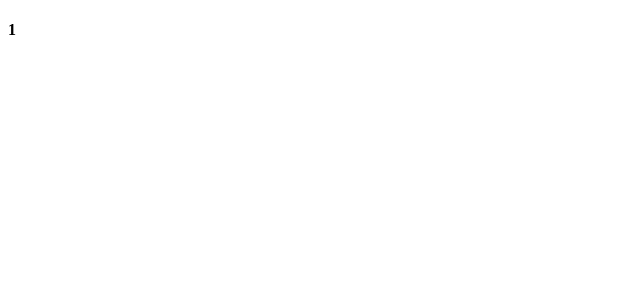
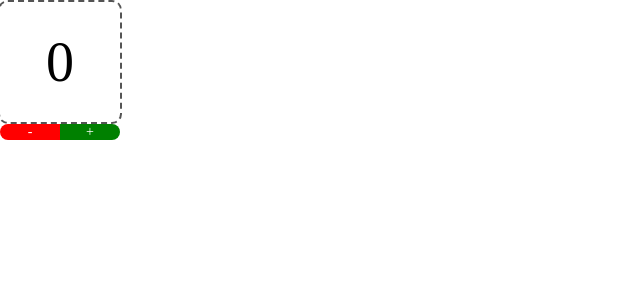
Before and after one commit to nastenka-28-10/React_Environment, a React app: page / in a window 1280 px wide. Shown: the top 300 px of the page, without its empty margins (0-640 px from the left). Built offline with nearby package versions, Linux system fonts and the light colour scheme.

Commit message:
mini application with redux, working counter

```diff
--- /dev/null
+++ b/src/actions/CounterActions.js
@@ -0,0 +1,13 @@
+import { INCREMENT, DECREMENT } from '../constants/CounterActionTypes';
+
+export function incrementCounter() {
+    return {
+        type: INCREMENT
+    }
+}
+
+export function decrementCounter() {
+    return {
+        type: DECREMENT
+    }
+}
--- /dev/null
+++ b/src/components/Counter/Counter.js
@@ -0,0 +1,15 @@
+import React from 'react';
+
+import './Counter.scss';
+
+const Counter = ({ value, onIncrement, onDecrement }) => (
+    <div class="counter">
+        <div class="counter-value">{ value }</div>
+        <div className="counter-buttons">
+            <div class="counter-buttons__minus" onClick={ onDecrement }>-</div>
+            <div class="counter-buttons__plus" onClick={ onIncrement }>+</div>
+        </div>
+    </div>
+)
+
+export default Counter;
--- /dev/null
+++ b/src/components/Counter/Counter.scss
@@ -0,0 +1,54 @@
+.counter{
+  display:flex;
+  width: 120px;
+  flex-direction: column;
+  align-items: center;
+
+  &-value{
+    display: flex;
+    align-items: center;
+    justify-content: center;
+    width: 120px;
+    height:120px;
+    font-size: 4rem;
+    border:2px #545454 dashed;
+    border-radius: 10px;
+  }
+
+  &-buttons{
+    display:flex;
+    border-radius: 15px;
+    cursor: pointer;
+    user-select: none;
+
+    &__minus{
+      display: flex;
+      align-items: center;
+      justify-content: center;
+      width: 60px;
+      color: white;
+      background-color: red;
+      border-radius: 15px 0 0 15px;
+    }
+
+    &__minus:active{
+      background-color: #F7A6A6;
+      color: black;
+    }
+
+    &__plus{
+      display: flex;
+      align-items: center;
+      justify-content: center;
+      width: 60px;
+      color: white;
+      background-color: green;
+      border-radius: 0 15px 15px 0;
+    }
+
+    &__plus:active{
+      background-color: #B1F7A6;
+      color: black;
+    }
+  }
+}
--- a/src/components/main/App.js
+++ b/src/components/main/App.js
@@ -1,4 +1,7 @@
 import React, { Component } from 'react';
+
+import Counter from '../../containers/Counter';
+
 
 import './App.scss';
 
@@ -9,9 +12,7 @@ export default class App extends Component {
 
     render() {
         return(
-            <div>
-                <h4>{ this.printStore() }</h4>
-            </div>
+            <Counter />
         )
     }
 }
--- a/src/components/main/App.scss
+++ b/src/components/main/App.scss
@@ -1,3 +1,6 @@
-h1 {
-    color: red;
+*{
+  font-family: 'Arial, sans-serif';
+  margin: 0;
+  padding: 0;
+  font-size: 14px;
 }
--- /dev/null
+++ b/src/constants/CounterActionTypes.js
@@ -0,0 +1,2 @@
+export const INCREMENT = 'INCREMENT';
+export const DECREMENT = 'DECREMENT';
--- /dev/null
+++ b/src/containers/Counter.js
@@ -0,0 +1,27 @@
+import React from 'react';
+import { connect } from 'react-redux';
+
+import Counter from '../components/Counter/Counter';
+import { incrementCounter, decrementCounter } from "../actions/CounterActions";
+
+const mapStateToProps = (state) => {
+    return {
+        value: state,
+    }
+}
+
+const mapDispatchToProps = (dispatch) => {
+    return {
+        onIncrement: () => {
+            dispatch(incrementCounter())
+        },
+        onDecrement: () => {
+            dispatch(decrementCounter())
+        }
+    }
+}
+
+export default connect(
+    mapStateToProps,
+    mapDispatchToProps
+)(Counter);
```
